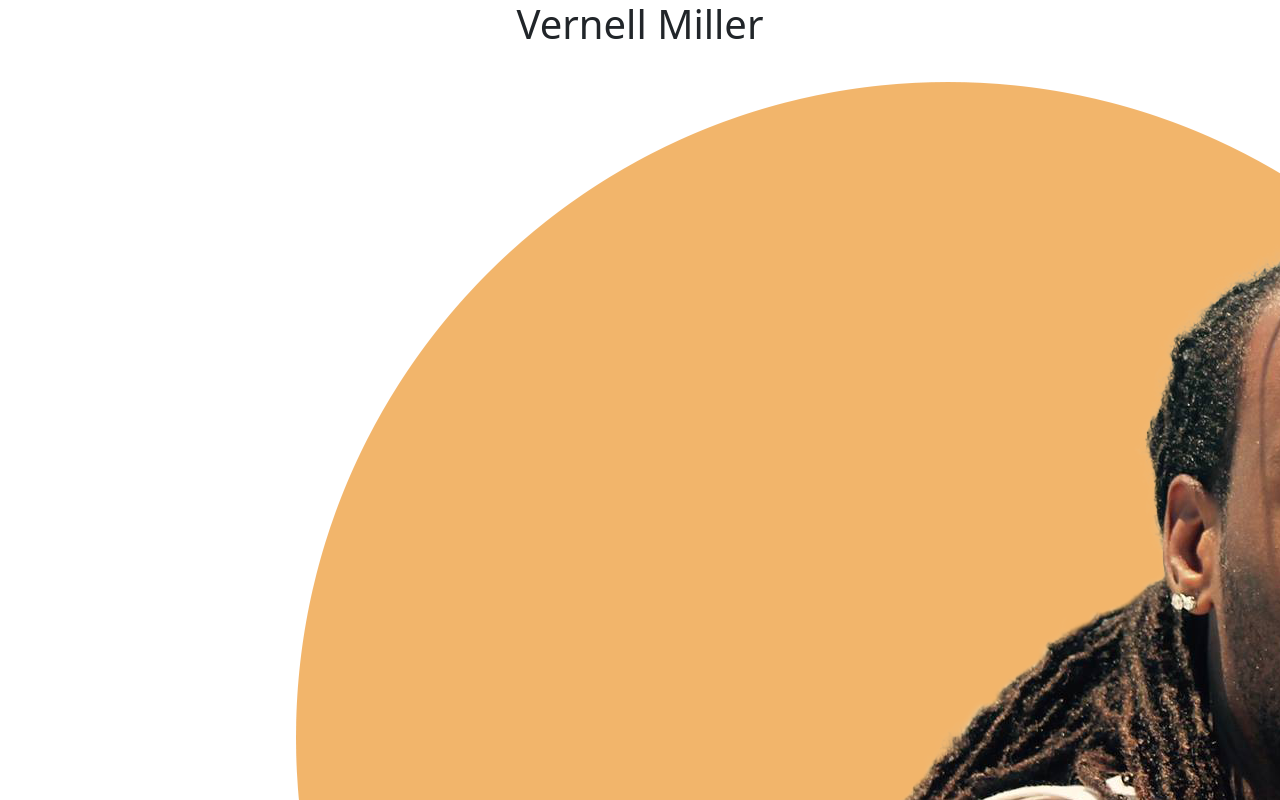
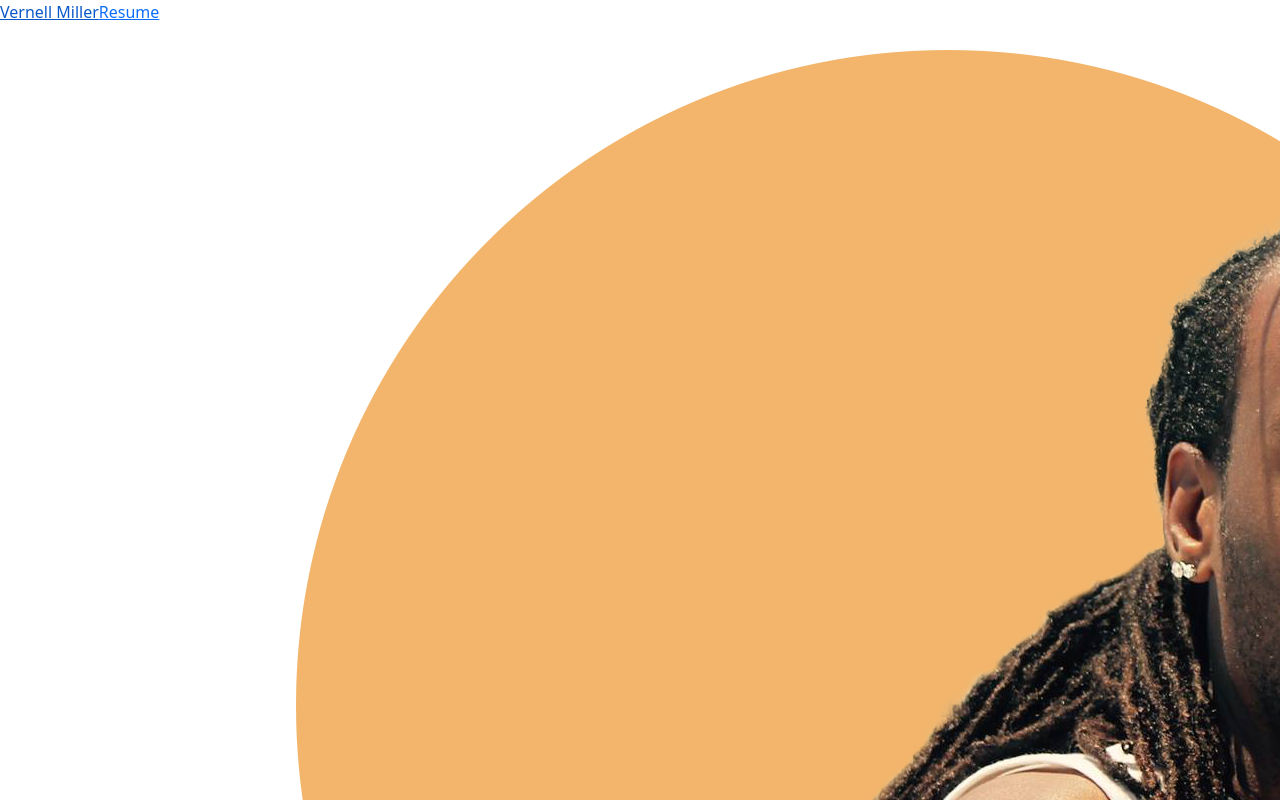
Before and after one commit to VernellMiller/react-portfolio, a React (Create React App) app: page / in a window 1280 px wide. Shown: the top 800 px of the page. Built offline with nearby package versions, Linux system fonts and the light colour scheme.

Commit message:
wip: adds initial links

```diff
--- a/src/components/Nav.js
+++ b/src/components/Nav.js
@@ -1,10 +1,19 @@
-// import { Link } from "react-router-dom";
+import React from "react";
+import { Link } from "react-router-dom";
 
 const Nav = (props) => {
     return (
-        <>
-            <h1>Vernell Miller</h1>
-        </>
+        <div className="nav">
+
+            <Link to="/">
+                <div>Vernell Miller</div>
+            </Link>
+
+            <Link to="/resume">
+                <div>Resume</div>
+            </Link>
+
+        </div>
     );
 };
 
```
